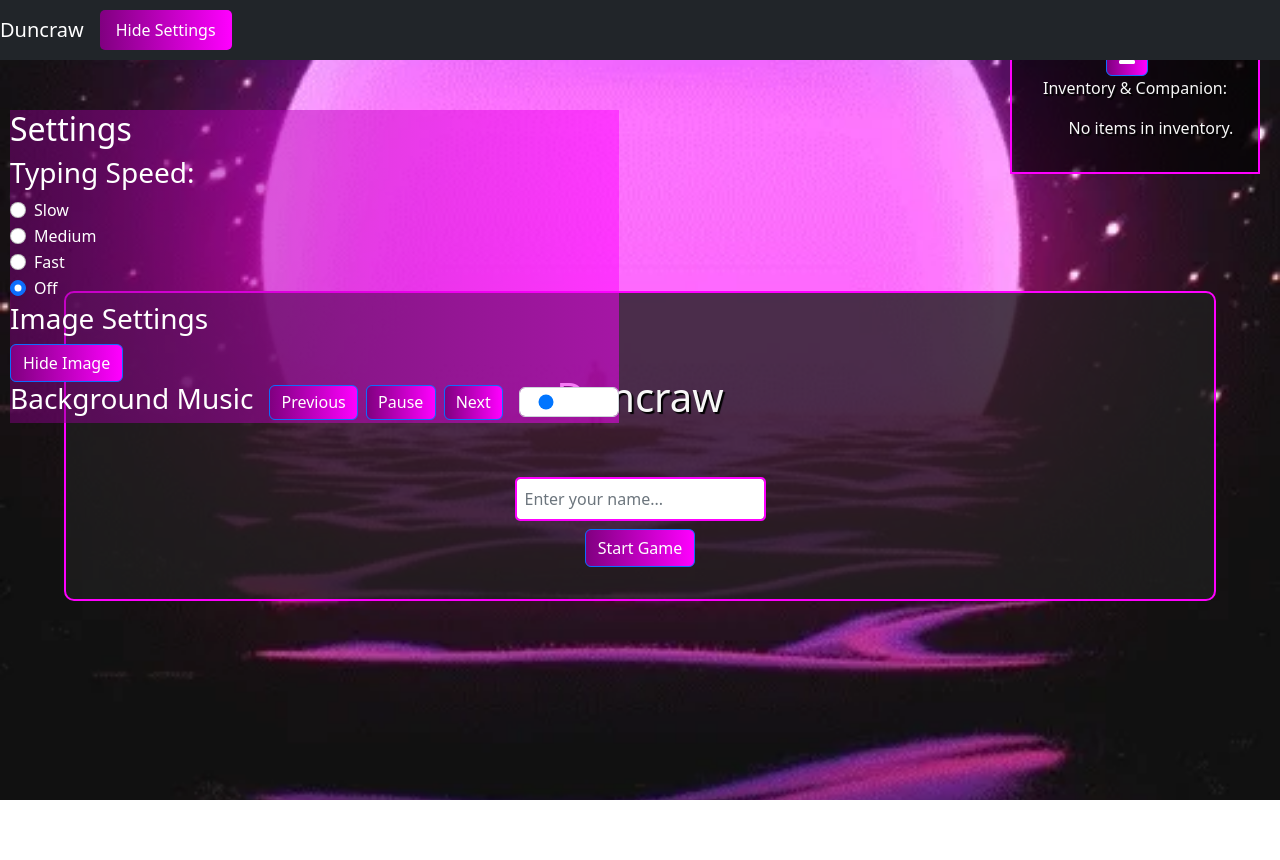
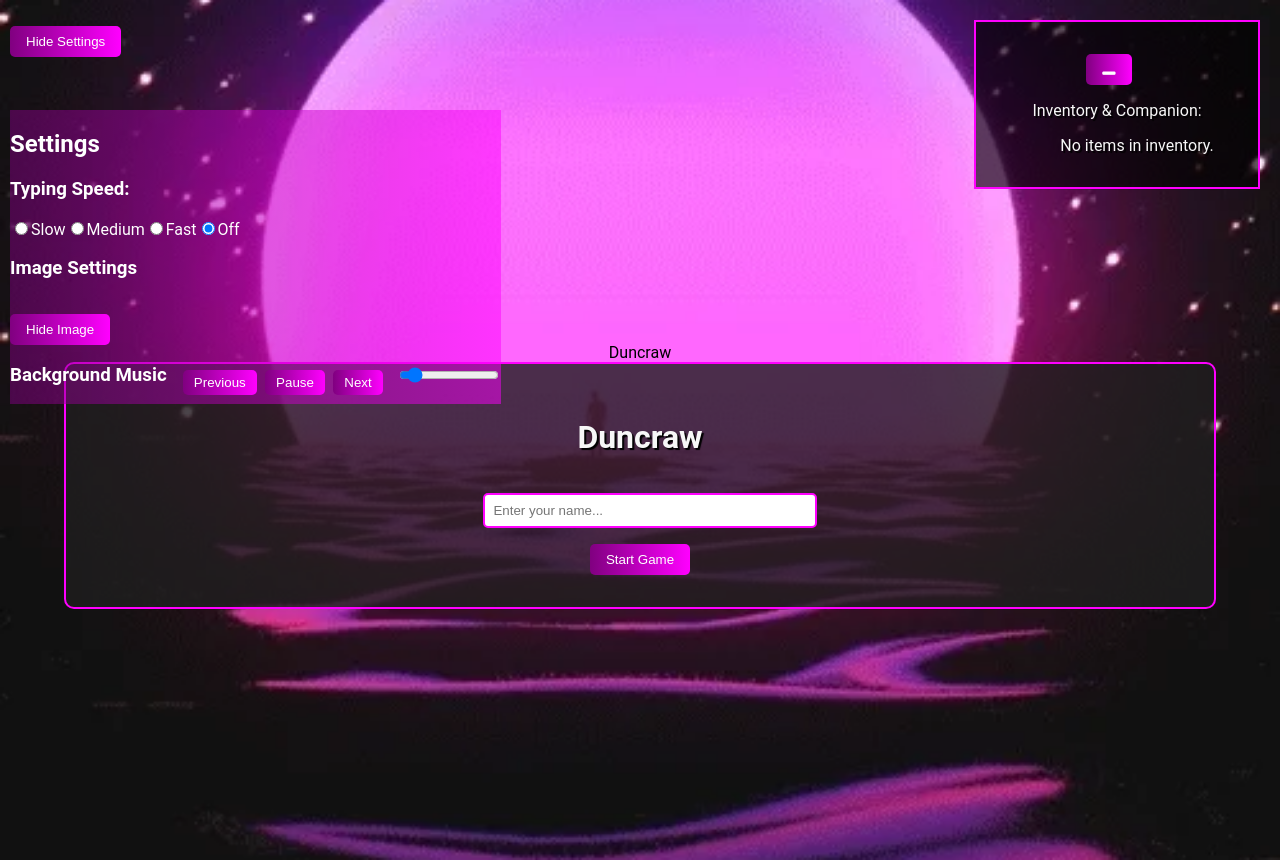
Before and after one commit to jessejohns-1/duncraw, a React (Create React App) app: page / in a window 1280 px wide. Both pictures are taken after a click on the button "Show Settings". Before the commit the page ends 800 px from the top, so only its background shows below. Built offline with nearby package versions, Linux system fonts and the light colour scheme; a web font is replaced by a local one.

Commit message:
updated code

```diff
--- a/src/App.js
+++ b/src/App.js
@@ -8,10 +8,7 @@ import track2 from './music/track2.mp3';
 import track3 from './music/track3.mp3';
 import track4 from './music/track4.mp3';
 import imageMap from './Components/imageMap';
-import { Button, Form } from 'react-bootstrap';
-import 'bootstrap/dist/css/bootstrap.min.css';
 
-// Songs
 const songs = [track1, track2, track3, track4];
 
 function App() {
@@ -38,7 +35,6 @@ function App() {
     setIsSettingsVisible(!isSettingsVisible);
   };
 
-  // Music player
   useEffect(() => {
     bgm.current = new Audio(songs[currentSongIndex]);
     bgm.current.loop = false;
@@ -115,7 +111,6 @@ function App() {
   useEffect(() => {
     isBGMPlaying ? bgm.current.play() : bgm.current.pause();
   }, [isBGMPlaying]);
-  // Music player above
 
   const handleChoiceClick = (choice) => {
     if (choice.id === 'freeform') {
@@ -216,41 +211,21 @@ function App() {
           <img src={imageMap[currentElement.image]} alt={currentElement.image} className="image" />
         )}
       </div>
-
-      <nav className="top-nav navbar navbar-expand-lg navbar-dark bg-dark fixed-top">
-        <a className="navbar-brand" href="#">
-          Duncraw
-        </a>
-        <button
-          className="navbar-toggler"
-          type="button"
-          data-toggle="collapse"
-          data-target="#navbarNav"
-          aria-controls="navbarNav"
-          aria-expanded="false"
-          aria-label="Toggle navigation"
-        >
-          <span className="navbar-toggler-icon"></span>
-        </button>
-        <div className="collapse navbar-collapse" id="navbarNav">
-          <ul className="navbar-nav ml-auto">
-            <li className="nav-item">
-              <button className="btn btn-primary" onClick={toggleSettingsVisibility}>
+      <nav className="navbar">
+        <div className="navbar-brand">Duncraw</div>
+        <div className="navbar-buttons">
+          <button className="button-settings" onClick={toggleSettingsVisibility}>
             {isSettingsVisible ? 'Hide Settings' : 'Show Settings'}
           </button>
-            </li>
           {!isInventoryVisible && (
-              <li className="nav-item">
             <button
-                  className="btn btn-primary toggle-inventory-button"
+              className="toggle-inventory-button"
               onClick={() => setIsInventoryVisible(!isInventoryVisible)}
               onTouchEnd={handleInventoryTouchMinimize}
             >
               <i className="fas fa-window-maximize"></i> Inventory
             </button>
-              </li>
           )}
-          </ul>
         </div>
       </nav>
 
@@ -258,23 +233,21 @@ function App() {
         <h1 className="mt-5">Duncraw</h1>
         {!userName ? (
           <div className="game-title mt-5">
-            <Form.Control
+            <input
               type="text"
               value={userInput}
               onChange={(e) => setUserInput(e.target.value)}
               placeholder="Enter your name..."
             />
-            <Button className="mt-2" onClick={() => startGame(userInput)}>
+            <button className="mt-2" onClick={() => startGame(userInput)}>
               Start Game
-            </Button>
+            </button>
           </div>
         ) : (
           <div>
             <div className="narrative-text mt-5">
               <p>
-                {typedText
-                  .split(/\b(\w+)\b/)
-                  .map((word, index) => {
+                {typedText.split(/\b(\w+)\b/).map((word, index) => {
                   const isKeyword =
                     currentElement &&
                     currentElement.validCommands &&
@@ -291,17 +264,17 @@ function App() {
               {currentElement?.choices.map((choice) =>
                 choice.id === 'freeform' ? (
                   <div key={choice.id} className="mt-3">
-                    <Form.Control
+                    <input
                       type="text"
                       value={userCommand}
                       onChange={(e) => setUserCommand(e.target.value)}
                     />
-                    <Button className="mt-2" onClick={() => handleChoiceClick(choice)}>
+                    <button className="mt-2" onClick={() => handleChoiceClick(choice)}>
                       Submit
-                    </Button>
+                    </button>
                   </div>
                 ) : (
-                  <Button
+                  <button
                     key={choice.id}
                     className="mt-3"
                     onClick={() => {
@@ -312,24 +285,25 @@ function App() {
                     }}
                   >
                     {choice.text}
-                  </Button>
+                  </button>
                 )
               )}
             </div>
           </div>
         )}
       </div>
+
       {isInventoryVisible && (
         <Draggable>
           <div className="draggable-inventory">
             <div className="inventory-box">
-              <Button
+              <button
                 className="toggle-inventory-button"
                 onClick={() => setIsInventoryVisible(!isInventoryVisible)}
                 onTouchEnd={handleInventoryTouchMinimize}
               >
                 <i className="fas fa-window-minimize"></i>
-              </Button>
+              </button>
               <div className="inventory-content">
                 <p>Inventory & Companion:</p>
                 <ul>
@@ -351,53 +325,69 @@ function App() {
           </div>
         </Draggable>
       )}
+
       {isSettingsVisible && (
         <div className="settings-box">
           <h2>Settings</h2>
           <div className="typing-speed-controls">
             <h3>Typing Speed:</h3>
-            <Form.Check
+            <label>
+              <input
                 type="radio"
-              id="slow"
-              label="Slow"
+                value="slow"
                 checked={typingSpeed === 'slow'}
                 onChange={() => changeTypingSpeed('slow')}
               />
-            <Form.Check
+              Slow
+            </label>
+            <label>
+              <input
                 type="radio"
-              id="medium"
-              label="Medium"
+                value="medium"
                 checked={typingSpeed === 'medium'}
                 onChange={() => changeTypingSpeed('medium')}
               />
-            <Form.Check
+              Medium
+            </label>
+            <label>
+              <input
                 type="radio"
-              id="fast"
-              label="Fast"
+                value="fast"
                 checked={typingSpeed === 'fast'}
                 onChange={() => changeTypingSpeed('fast')}
               />
-            <Form.Check
+              Fast
+            </label>
+            <label>
+              <input
                 type="radio"
-              id="off"
-              label="Off"
+                value="off"
                 checked={typingSpeed === 'off'}
                 onChange={() => changeTypingSpeed('off')}
               />
+              Off
+            </label>
           </div>
           <div className="image-settings">
             <h3>Image Settings</h3>
-            <Button onClick={() => setIsImageVisible(!isImageVisible)}>
+            <button onClick={() => setIsImageVisible(!isImageVisible)}>
               {isImageVisible ? 'Hide Image' : 'Show Image'}
-            </Button>
+            </button>
           </div>
 
           <div className="music-controls">
             <h3>Background Music</h3>
-            <Button onClick={previousSong}>Previous</Button>
-            <Button onClick={playOrPauseSong}>{isPlaying ? 'Pause' : 'Play'}</Button>
-            <Button onClick={nextSong}>Next</Button>
-            <Form.Control type="range" min="0" max="1" step="0.01" value={volume} onChange={changeVolume} />
+            <button onClick={previousSong}>Previous</button>
+            <button onClick={playOrPauseSong}>{isPlaying ? 'Pause' : 'Play'}</button>
+            <button onClick={nextSong}>Next</button>
+            <input
+              type="range"
+              min="0"
+              max="1"
+              step="0.01"
+              value={volume}
+              onChange={changeVolume}
+            />
           </div>
           <div className="hints-controls">{/* Add your hints controls here */}</div>
         </div>
```
Lines whose indentation alone changed are shown as unchanged.
